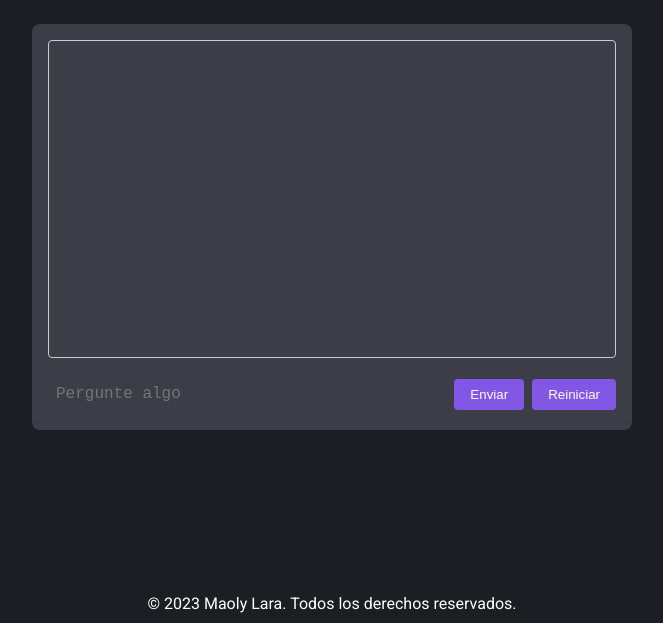
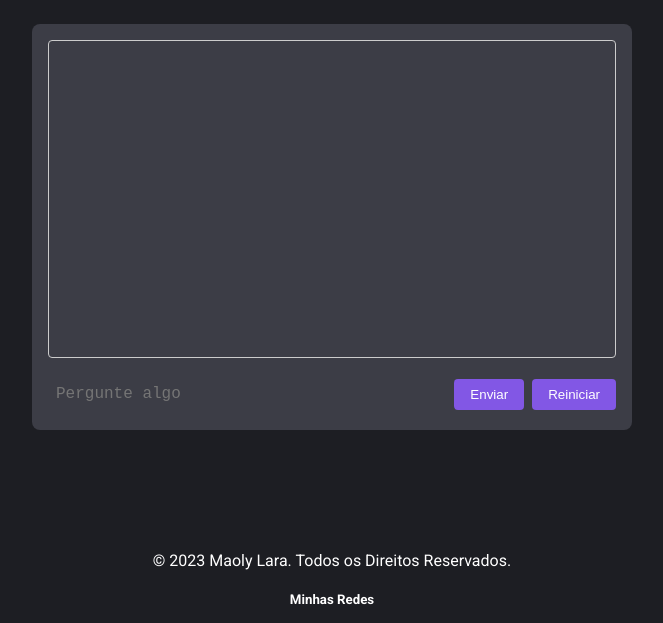
Before and after one commit to MaolyLara/projetoJavascript, a plain HTML site: page index.html in a window 1280 px wide. Shown: the part 136-759 px from the top of the page, without its empty margins (308-971 px from the left). Drawn offline with Linux system fonts and the light colour scheme.

Commit message:
HTML redes socias

```diff
--- a/index.html
+++ b/index.html
@@ -35,8 +35,9 @@
 
     <footer>
         <section>
-            <p>© 2023 Maoly Lara. Todos los derechos reservados.</p>
+            <p>© 2023 Maoly Lara. Todos os Direitos Reservados.</p>
         <div class="social-media">
+            <h5>Minhas Redes</h5>
             <a href="https://www.instagram.com/laramaoly" target="_blank" rel="noopener noreferrer"><i class="fab fa-instagram"></i></a>
             <a href="https://github.com/MaolyLara" target="_blank" rel="noopener noreferrer"><i class="fab fa-github"></i></a>
             <a href="https://www.linkedin.com/in/maolylara" target="_blank" rel="noopener noreferrer"><i class="fab fa-linkedin"></i></a>
```
